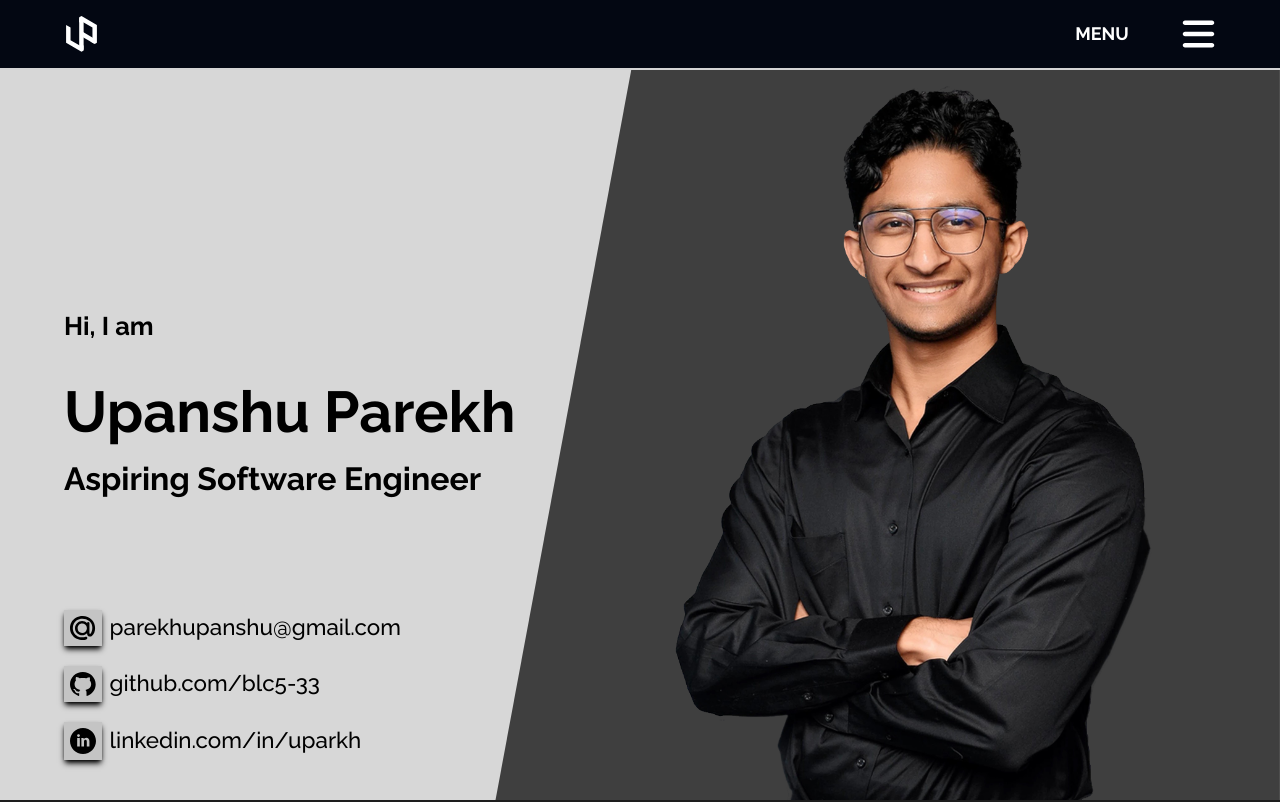
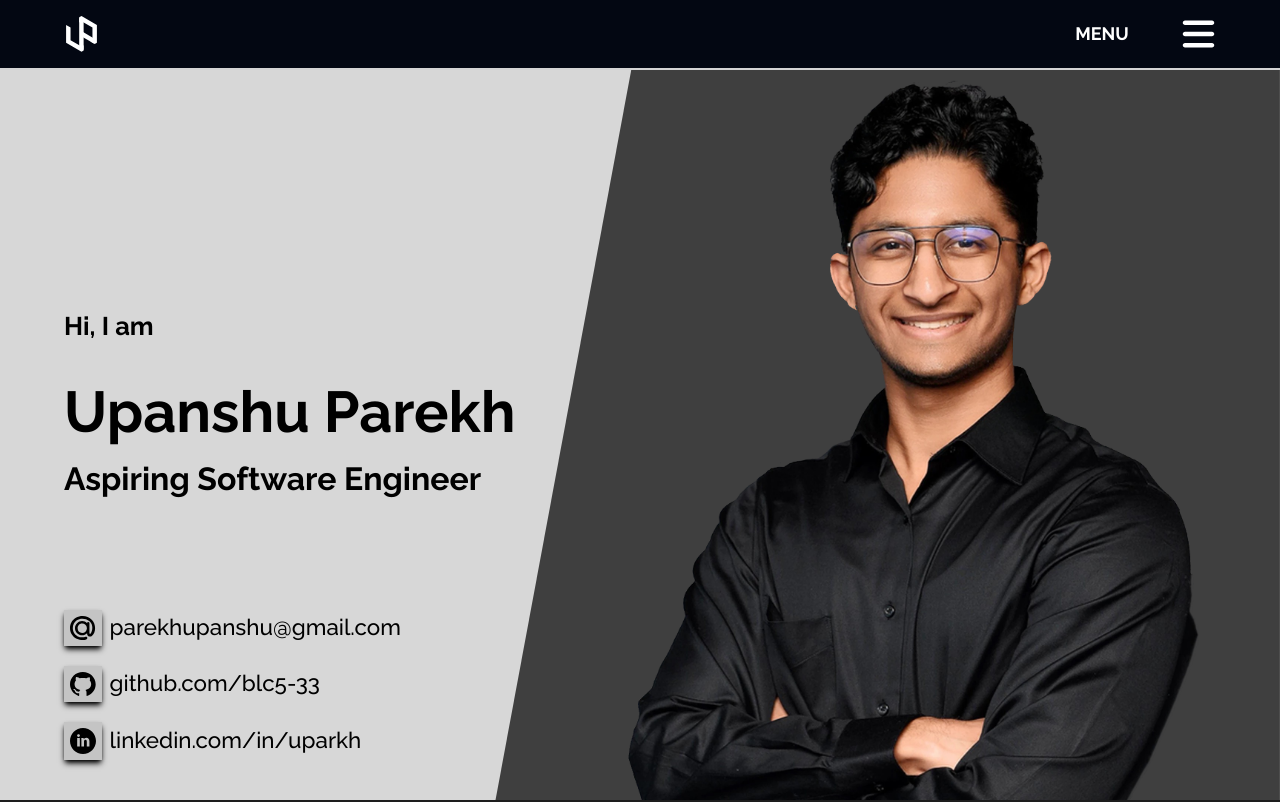
Before and after one commit to uparkh/portfolio, a Next.js app: page / in a window 1280 px wide. Shown: the top 802 px of the page. Built offline with nearby package versions, Linux system fonts and the light colour scheme.

Commit message:
better desktop image alignment

```diff
--- a/src/app/page.tsx
+++ b/src/app/page.tsx
@@ -40,12 +40,11 @@ export default function Home(): JSX.Element {
               src={portrait}
               alt="Upanshu's portrait"
               fill={true}
-              sizes="50vw"
-              className="translate-y-24 -scale-x-125 scale-y-125 object-contain object-center"
+              sizes="150%"
+              className="translate-y-1/4 -scale-x-150 scale-y-150 object-contain object-center"
             />
           </div>
         </div>
-        {/* LOWER DEVICE WIDTH HERO LAYOUT <768px */}
         <div className="absolute bottom-0 left-0 z-20 flex h-2/3 w-1/2 flex-col items-start justify-between p-10 font-raleway font-bold text-black lg:pl-16">
           <div>
             <p className="text-2vmax">Hi, I am</p>
@@ -81,6 +80,7 @@ export default function Home(): JSX.Element {
           </ul>
         </div>
       </div>
+      {/* LOWER DEVICE WIDTH HERO LAYOUT <768px */}
       <div className="relative z-0 h-dvh overflow-hidden bg-gradient-to-b from-neutral-800 to-neutral-500 pt-[4.5rem] md:landscape:hidden">
         <div className="absolute left-0 right-0 -z-10 mx-auto h-full max-w-[480px] translate-y-4">
           <Image
```
